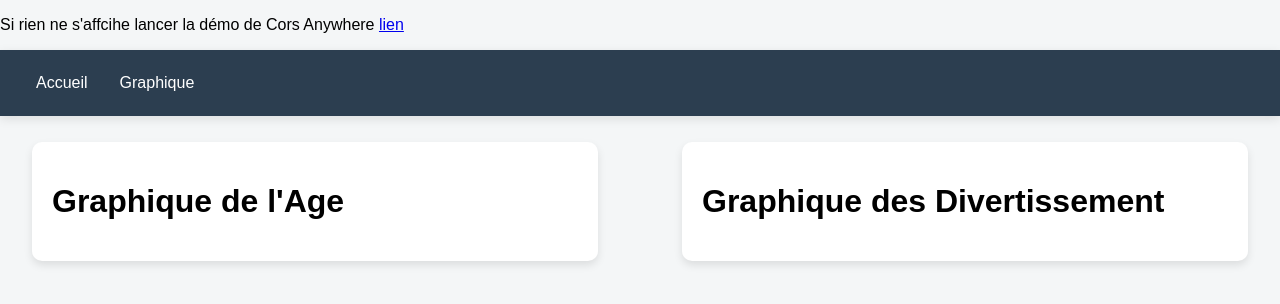
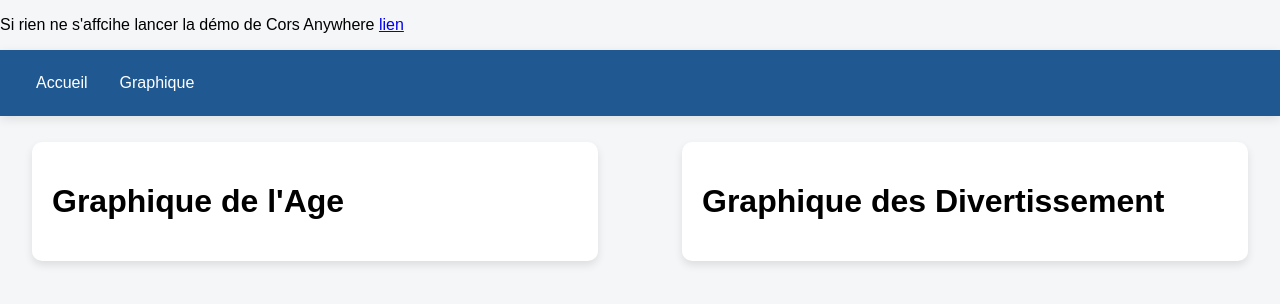
Before and after one commit to Yannis-K/Exo-Formulaire, a plain HTML site: page graph.html in a window 1280 px wide. Drawn offline with Linux system fonts and the light colour scheme; no server answers.

Commit message:
Update graph.html

```diff
--- a/graph.html
+++ b/graph.html
@@ -15,7 +15,7 @@
 }
 
 .navbar {
-    background-color: #2c3e50;
+    background-color: #205992;
     overflow: hidden;
     padding: 10px 20px;
     box-shadow: 0px 3px 10px rgba(0, 0, 0, 0.1);
```
